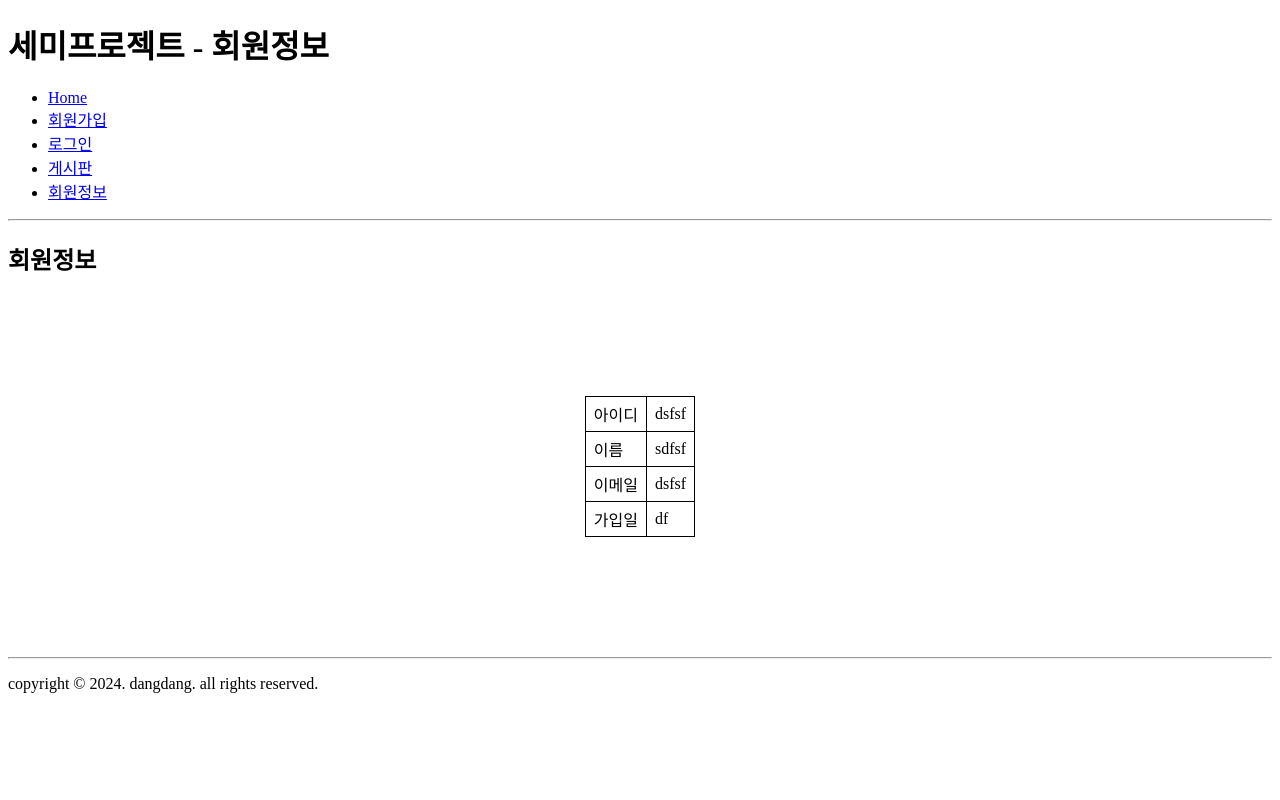
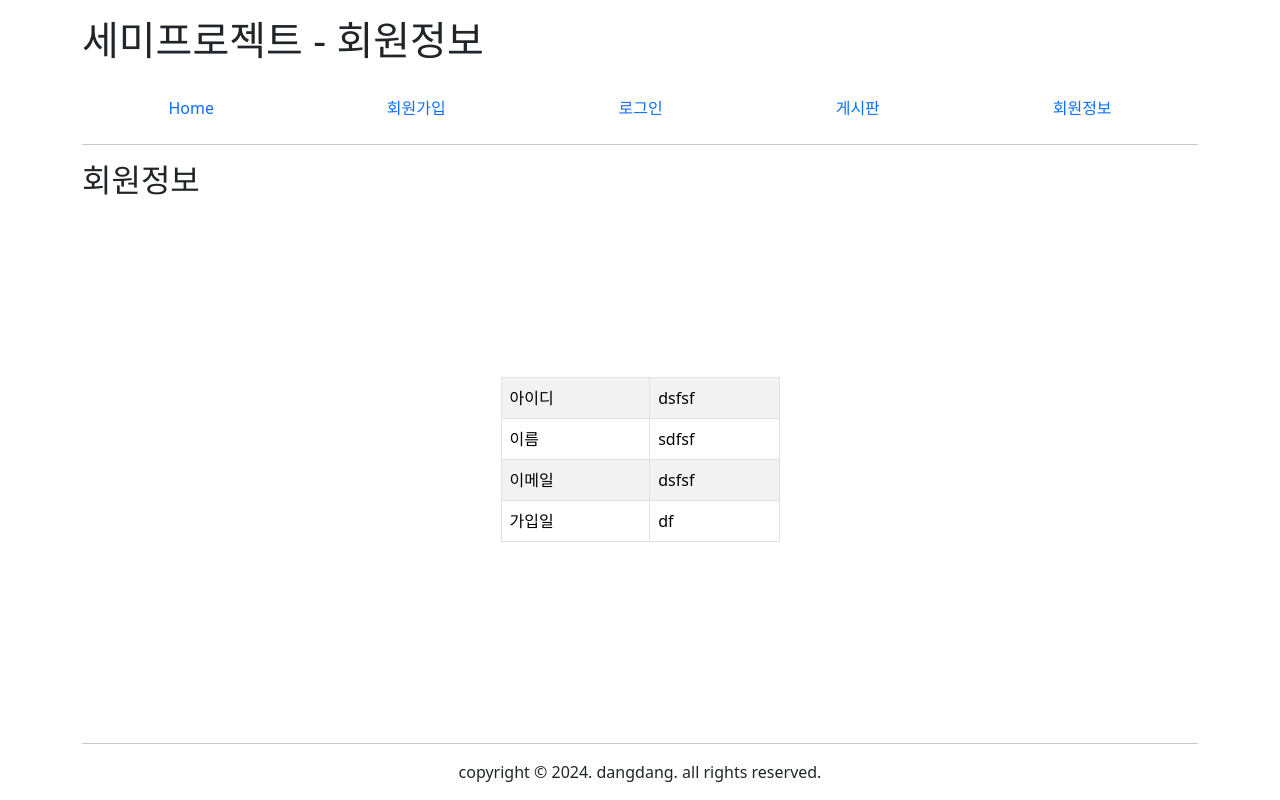
Before and after one commit to gongbu22/semiprojectv1b, a FastAPI app: page /member/myinfo in a window 1280 px wide. Run offline with FastAPI, Linux system fonts and the light colour scheme; some libraries are stand-ins or nearby versions.

Commit message:
myinfo를 bootstrap으로 변경

```diff
--- a/views/templates/member/myinfo.html
+++ b/views/templates/member/myinfo.html
@@ -3,37 +3,36 @@
 <head>
     <meta charset="UTF-8">
     <title>세미프로젝트</title>
+    <link rel="stylesheet" href="/static/css/bs5/bootstrap.min.css">
     <link rel="stylesheet" href="/static/css/project.css" >
-    <style>
-        table { border: 1px solid black; margin: 120px auto;
-            border-collapse: collapse }
-        th, td { border: 1px solid black; padding: 5px 8px }
-    </style>
+
 </head>
 <body>
-    <div id="wrap">
-        <header><h1>세미프로젝트 - 회원정보</h1></header>
-        <nav><ul>
-            <li><a href="/">Home</a></li>
-            <li><a href="/member/join">회원가입</a></li>
-            <li><a href="/member/login">로그인</a></li>
-            <li><a href="/board/list">게시판</a></li>
-            <li><a href="/member/myinfo">회원정보</a></li>
+    <div id="wrap" class="container">
+        <header class="py-3"><h1>세미프로젝트 - 회원정보</h1></header>
+        <nav><ul class="nav nav-fill">
+            <li class="nav-item"><a class="nav-link" href="/">Home</a></li>
+            <li class="nav-item"><a class="nav-link" href="/member/join">회원가입</a></li>
+            <li class="nav-item"><a class="nav-link" href="/member/login">로그인</a></li>
+            <li class="nav-item"><a class="nav-link" href="/board/list">게시판</a></li>
+            <li class="nav-item"><a class="nav-link" href="/member/myinfo">회원정보</a></li>
         </ul>
             <hr>
         </nav>
         <main>
             <h2>회원정보</h2>
-            <table border="0" cellspacing="0">
+            <div class="d-flex justify-content-center align-items-center" style="height:65vh">
+                <table class="table w-25 table-bordered table-striped">
                 <tr><td>아이디</td><td>dsfsf</td></tr>
                 <tr><td>이름</td><td>sdfsf</td></tr>
                 <tr><td>이메일</td><td>dsfsf</td></tr>
                 <tr><td>가입일</td><td>df</td></tr>
             </table>
+            </div>
         </main>
         <footer>
             <hr>
-            <p>copyright &copy; 2024. dangdang. all rights reserved.</p>
+            <p class="text-center">copyright &copy; 2024. dangdang. all rights reserved.</p>
         </footer>
     </div>
 </body>
```
